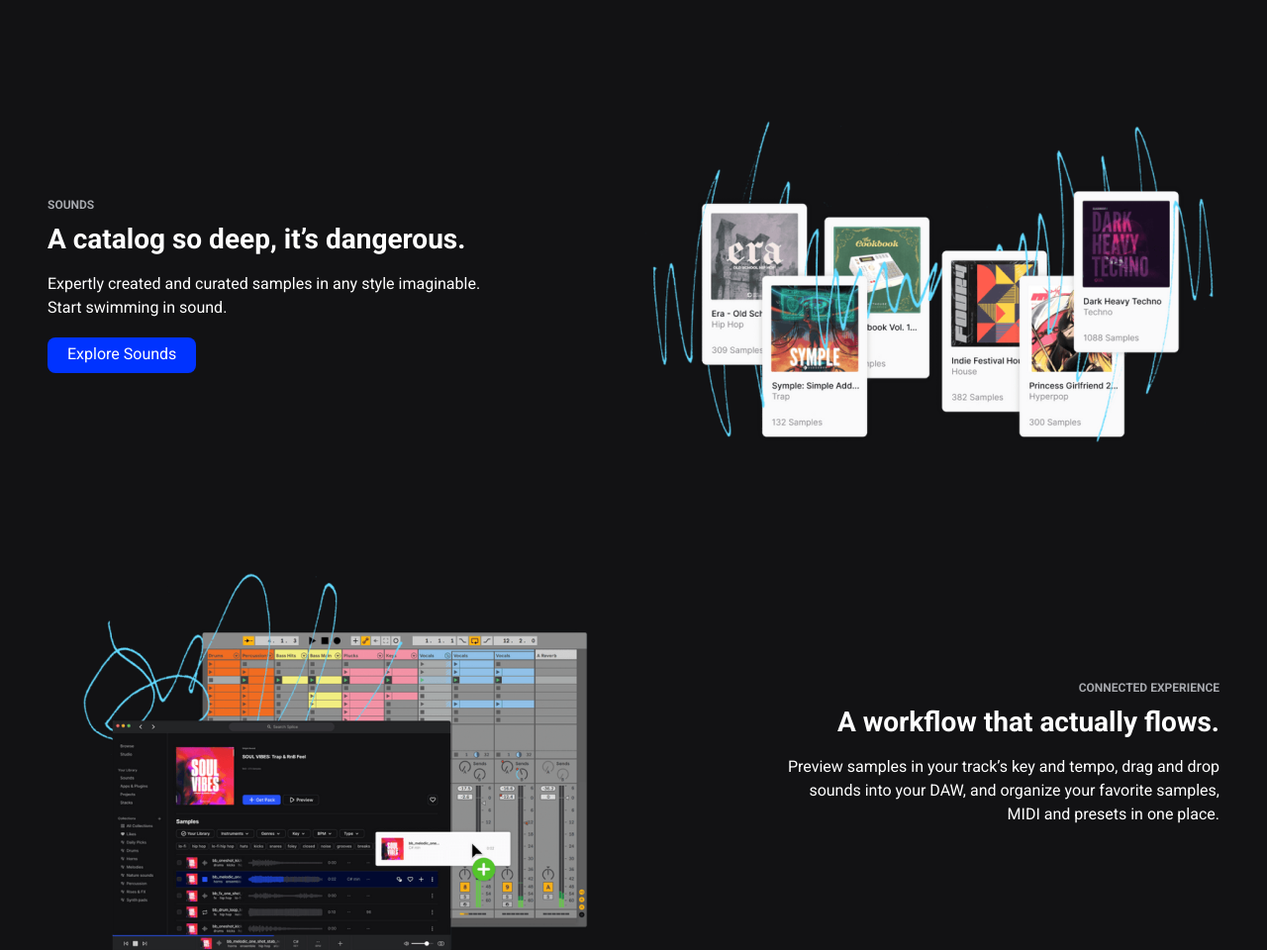
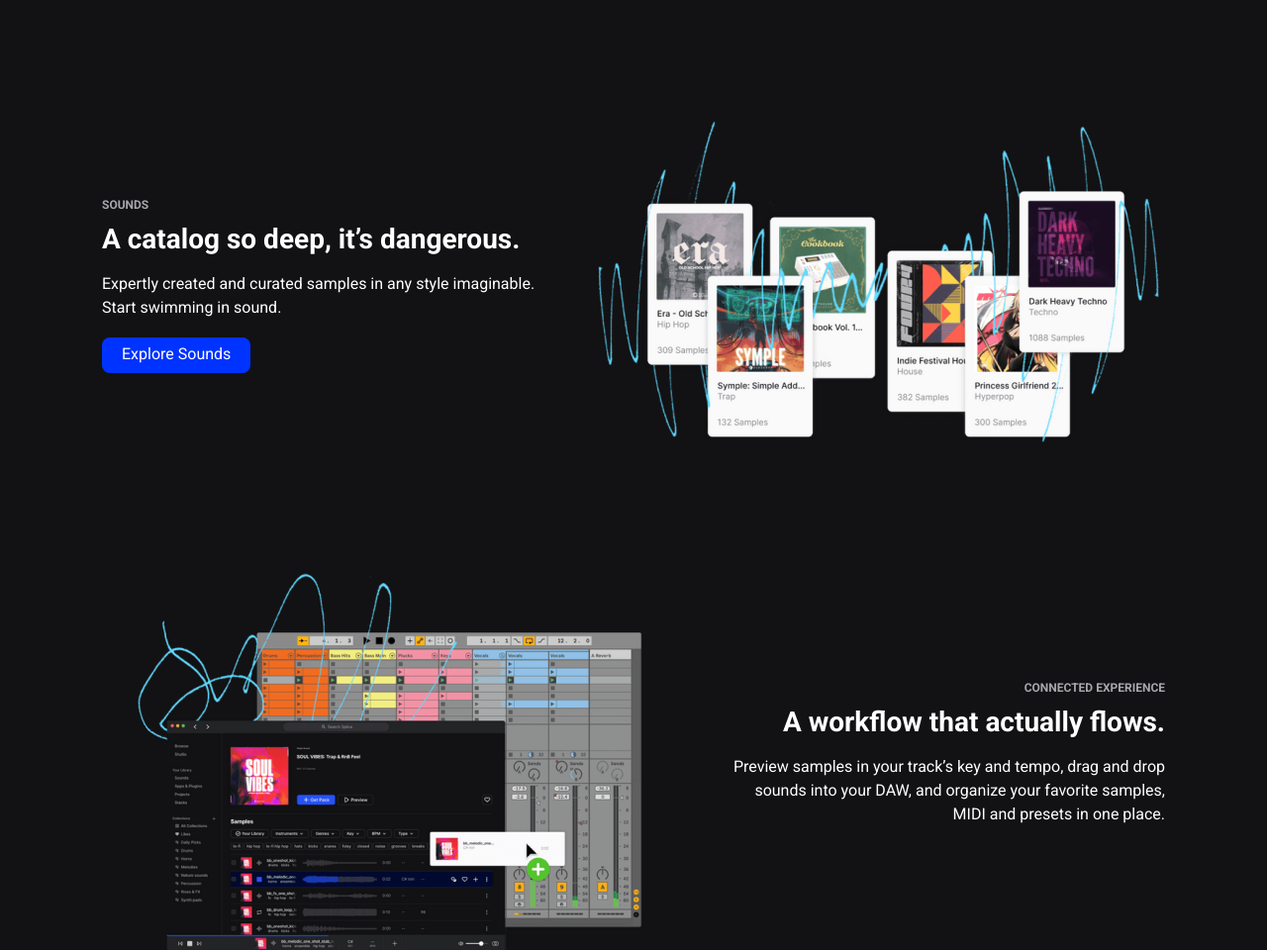
Before and after one commit to MuzykaMichael/ftype_front1, a plain HTML site: page index.html in a window 1280 px wide. Shown: the part 878-1838 px from the top of the page at 99% size. Drawn offline with Linux system fonts and the light colour scheme.

Commit message:
3.6
container add

```diff
--- a/index.html
+++ b/index.html
@@ -89,7 +89,7 @@
       </div>
     </section>
 
-    <section class="categories">
+    <section class="categories container">
         <div class="category">
             <div class="categories__text">
                 <h3 class="categories__text-category">
```
